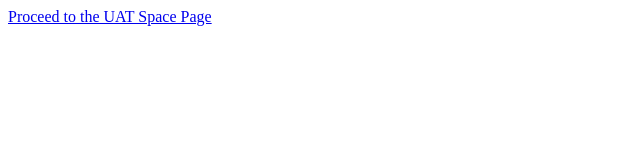
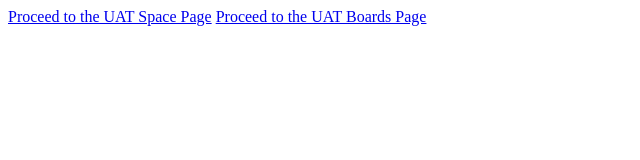
Before and after one commit to boyerp23/boyerp23.github.io, a plain HTML site: page index.html in a window 1280 px wide. Shown: the whole page, without its empty margins (0-640 px from the left). Drawn offline with Linux system fonts and the light colour scheme.

Commit message:
Update index.html

```diff
--- a/index.html
+++ b/index.html
@@ -9,6 +9,7 @@
 
 <body>
 <a href="http://boyerp23.github.io/uat.html">Proceed to the UAT Space Page</a>
+<a href="http://boyerp23.github.io/boards.html">Proceed to the UAT Boards Page</a>
 </body>
 
 </html>
```
